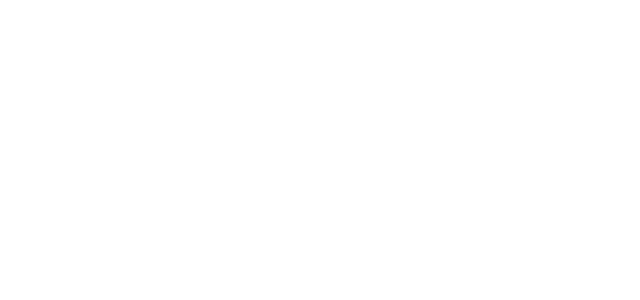
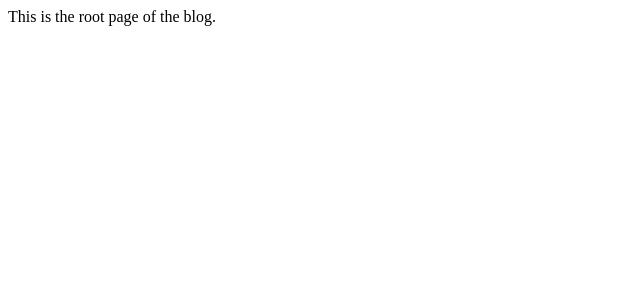
Before and after one commit to y-ashish-y/nuxt_basics, a Nuxt app: page /blog in a window 1280 px wide. Before the commit this address had no page. Shown: the top 300 px of the page, without its empty margins (0-640 px from the left). Built offline with nearby package versions, Linux system fonts and the light colour scheme.

Commit message:
adding more pages

```diff
--- /dev/null
+++ b/app/pages/about.vue
@@ -0,0 +1 @@
+<template>This is the about page.</template>
--- /dev/null
+++ b/app/pages/blog/index.vue
@@ -0,0 +1 @@
+<template>This is the root page of the blog.</template>
```
